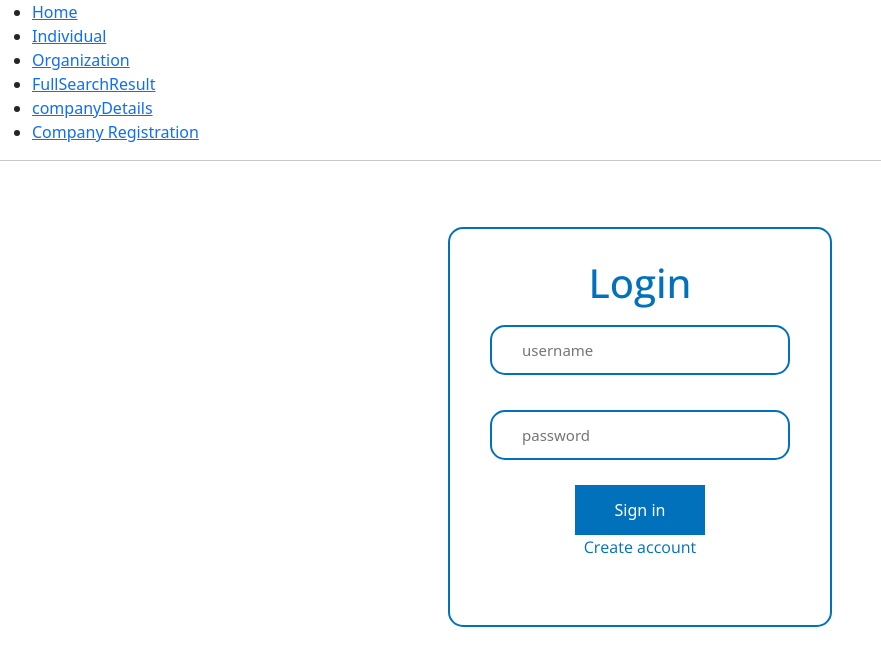
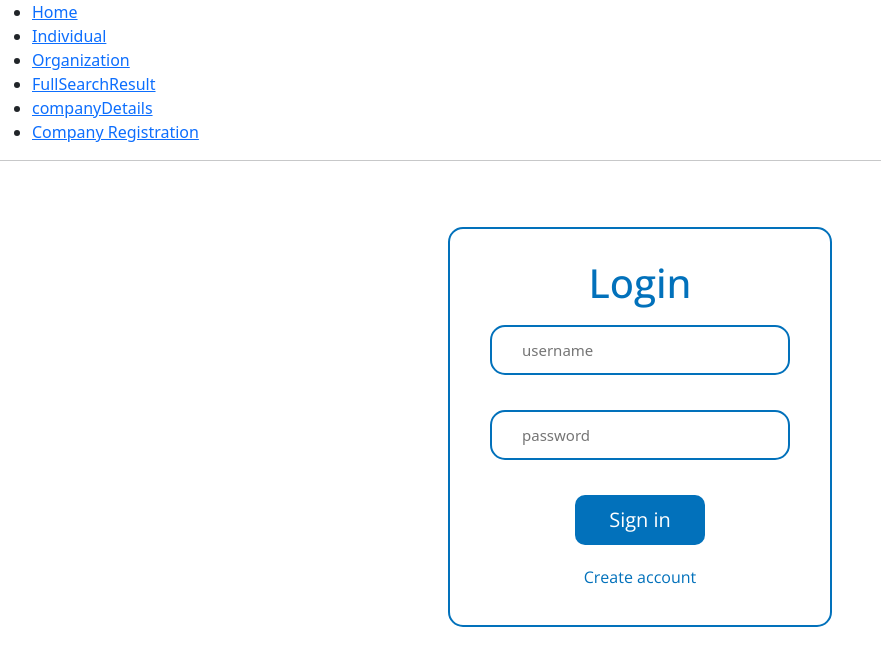
Before and after one commit to DanielssonJacob/blueberry, a React (Create React App) app in the folder blueberry-frontend/: page /organization in a window 1280 px wide. Shown: the top 666 px of the page, without its empty margins (0-881 px from the left). Built offline with nearby package versions, Linux system fonts and the light colour scheme.

Commit message:
changed button css

```diff
--- a/blueberry-frontend/src/components/organization/Organization.css
+++ b/blueberry-frontend/src/components/organization/Organization.css
@@ -48,7 +48,7 @@
 
 }
 
-button{
+.sign-in{
   font-family: 'Open Sans', sans-serif;
   width: 130px;
   height: 50px;
--- a/blueberry-frontend/src/components/organization/Organization.js
+++ b/blueberry-frontend/src/components/organization/Organization.js
@@ -20,7 +20,7 @@ function Organization() {
 
         <h1>Login</h1>
 
-          <div className input-fields>
+          <div className="input-fields">
             <div>
               <input type="email" placeholder="username" className="username" />
             </div>
@@ -31,7 +31,8 @@ function Organization() {
           </div>
 
 
-          <button >Sign in</button>
+          <button className="sign-in">Sign in</button>
+
 
 
           <div>
```
